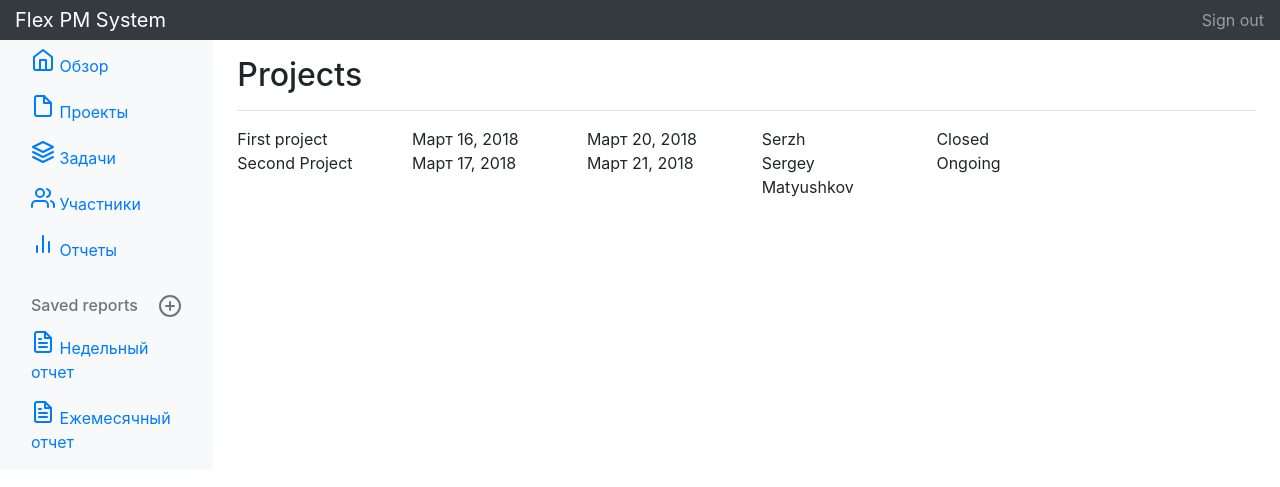
After one commit to Serzh470/Flex, a Django app: page /myprojects/ in a window 1280 px wide. The commit adds this page. Shown: the top 487 px of the page. Run offline with Django 3.2, Linux system fonts and the light colour scheme; data comes from the database, SQL or seed files in the repository; parts of the project's set-up code (start-up, migrations or seed data) failed here and were passed over; some libraries are stand-ins or nearby versions.

Commit message:
add project page

```diff
--- a/flex/project/templates/index.html
+++ b/flex/project/templates/index.html
@@ -35,7 +35,7 @@
                 </a>
               </li>
               <li class="nav-item">
-                <a class="nav-link" href="#">
+                <a class="nav-link" href="/myprojects/">
                   <span data-feather="file"></span>
                   Проекты
                 </a>
@@ -85,7 +85,7 @@
 
 
     {% block home %} {% endblock %}
-
+    {% block projects %} {% endblock %}
     {% block tasks %} {% endblock %}
 
 
--- /dev/null
+++ b/flex/project/templates/project_list.html
@@ -0,0 +1,23 @@
+{% extends 'index.html' %}
+
+{% block projects %}
+
+    <main role="main" class="col-md-9 ml-sm-auto col-lg-10 pt-3 px-4">
+      <div class="d-flex justify-content-between flex-wrap flex-md-nowrap align-items-center pb-2 mb-3 border-bottom">
+        <h1 class="h2">Projects</h1>
+      </div>
+
+    {% for project in object_list %}
+
+      <div class="row">
+        <div class="col-2">{{project.name}}</div>
+        <div class="col-2">{{project.start_date }}</div>
+        <div class="col-2">{{project.end_date }}</div>
+        <div class="col-2">{{project.project_manager }}</div>
+        <div class="col-2">{{project.status }}</div>
+      </div>
+
+
+    {% endfor %}
+
+{% endblock %}
--- a/flex/project/urls.py
+++ b/flex/project/urls.py
@@ -1,8 +1,9 @@
 from django.conf.urls import url
 from . import views
-from .views import MyTaskList, Home
+from .views import Home, MyProjectList, MyTaskList
 
 urlpatterns = [
     url(r'^$', Home.as_view(), name='home'),
     url(r'^mytasks/$', MyTaskList.as_view(), name='tasks'),
+    url(r'^myprojects/$', MyProjectList.as_view(), name='projects'),
 ]
--- a/flex/project/views.py
+++ b/flex/project/views.py
@@ -3,20 +3,24 @@ from .models import Project, Task
 from django.shortcuts import HttpResponse
 from django.views.generic.list import ListView
 from django.views.generic.base import TemplateView
-
+from django.views import View
 
 # Create your views here.
 
 
-class Home(ListView):
+class Home(TemplateView):
     """
-    Displaying active projects on home page
+    Displaying active projects and tasks on home page
     """
     template_name = 'home.html'
-    model = Project
 
-    def get_queryset(self):
-        return Project.objects.filter(status='Ongoing')
+    def get_context_data(self, **kwargs):
+        context = super(Home, self).get_context_data(**kwargs)
+        context.update({
+            'tasks': Task.objects.filter(status='Ongoing'),
+            'projects': Project.objects.filter(status='Ongoing'),
+        })
+        return context
 
 
 class MyTaskList(ListView):
@@ -28,3 +32,14 @@ class MyTaskList(ListView):
 
     def get_queryset(self):
         return Task.objects.all()
+
+
+class MyProjectList(ListView):
+    """
+    Displaying project list on project list page
+    """
+    template_name = 'project_list.html'
+    model = Project
+
+    def get_queryset(self):
+        return Project.objects.all()
```
Also changed, not shown: flex/project/templates/home.html (+22 -10 lines), flex/project/templates/task_list.html (+4 -6 lines).
